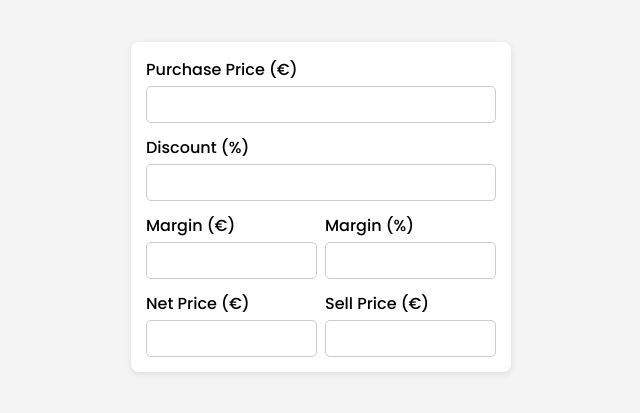
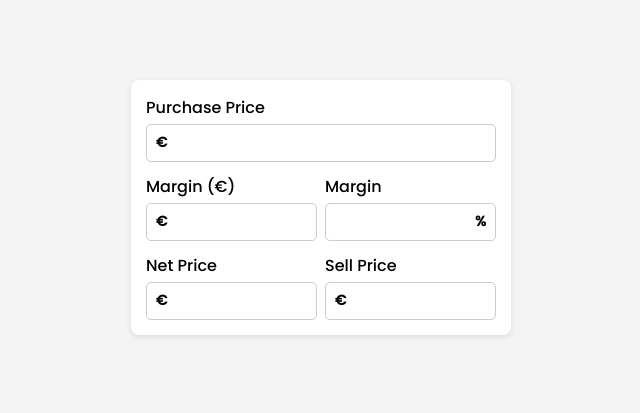
Before and after one commit to 128476235/calculator, a plain HTML site: page index.html in a window 1280 px wide. Shown: the part 193-606 px from the top of the page, without its empty margins (319-959 px from the left). Drawn offline with Linux system fonts and the light colour scheme.

Commit message:
Update index.html

```diff
--- a/index.html
+++ b/index.html
@@ -4,90 +4,153 @@
    <meta charset="UTF-8">
    <meta name="viewport" content="width=device-width, initial-scale=1.0, user-scalable=no">
    <title>Calculator</title>
+   <link rel="icon" type="image/png" sizes="192x192" href="android-chrome-192x192.png">
+   <link rel="apple-touch-icon" sizes="180x180" href="apple-touch-icon.png">
    <link href="https://fonts.googleapis.com/css2?family=Poppins:wght@300;500&display=swap" rel="stylesheet">
    <style>
        * { margin: 0; padding: 0; box-sizing: border-box; }
-       body {
+       html, body {
+           width: 100%; height: 100%; overflow: hidden;
+           background-color: #f4f4f4; font-family: 'Poppins', sans-serif;
            display: flex; align-items: center; justify-content: center;
-           height: 100vh; background-color: #f4f4f4;
-           font-family: 'Poppins', sans-serif;
+           padding: 2vw;
        }
        .container {
            width: 100%; max-width: 380px; background: white;
            padding: 15px; border-radius: 8px;
            box-shadow: 0 2px 6px rgba(0, 0, 0, 0.1);
            display: flex; flex-direction: column; gap: 12px;
+           min-height: auto;
+           justify-content: center;
        }
        .field { display: flex; flex-direction: column; gap: 4px; }
-       label { font-weight: 500; }
+       label { font-weight: 500; text-align: left; }
        .input-wrapper {
-           display: flex; position: relative;
+           display: flex;
+           align-items: center;
+           position: relative;
        }
        .input-wrapper span {
-           position: absolute; left: 10px; font-weight: bold;
+           position: absolute;
+           left: 10px;
+           font-size: 14px;
+           font-weight: bold;
        }
        input {
-           width: 100%; padding: 10px 10px 10px 30px;
-           border: 1px solid #ccc; border-radius: 5px;
+           width: 100%; padding: 10px 10px 10px 25px; border: 1px solid #ccc;
+           border-radius: 5px; font-size: 14px; text-align: left;
+       }
+       button {
+           width: 100%; padding: 12px; background-color: #1E4E8C;
+           color: white; border: none; cursor: pointer; font-weight: bold;
+           border-radius: 5px; font-size: 14px;
+           transition: background-color 0.3s ease; margin-top: 10px;
        }
        .row { display: flex; gap: 8px; }
+       .row input { text-align: left; }
    </style>
 </head>
 <body>
    <div class="container">
        <div class="field">
-           <label>Purchase Price (€)</label>
-           <input type="number" id="purchasePrice" oninput="calculate()">
-       </div>
-       <div class="field">
-           <label>Discount (%)</label>
-           <input type="number" id="discount" oninput="calculate()">
+           <label>Purchase Price</label>
+           <div class="input-wrapper">
+               <span>€</span>
+               <input type="number" id="purchasePrice" oninput="updateFromPurchasePrice()">
+           </div>
        </div>
        <div class="row">
            <div class="field">
                <label>Margin (€)</label>
-               <input type="number" id="profitAmount" oninput="calculate()">
+               <div class="input-wrapper">
+                   <span>€</span>
+                   <input type="number" id="profitAmount" oninput="updateFromProfitAmount()">
+               </div>
            </div>
            <div class="field">
-               <label>Margin (%)</label>
-               <input type="number" id="profitMargin" oninput="calculate()">
+               <label>Margin</label>
+               <div class="input-wrapper">
+                   <input type="number" id="profitMargin" oninput="updateFromProfitMargin()">
+                   <span style="right: 10px; left: auto;">%</span>
+               </div>
            </div>
        </div>
        <div class="row">
            <div class="field">
-               <label>Net Price (€)</label>
-               <input type="number" id="sellPriceExcl" readonly>
+               <label>Net Price</label>
+               <div class="input-wrapper">
+                   <span>€</span>
+                   <input type="number" id="sellPriceExcl" readonly>
+               </div>
            </div>
            <div class="field">
-               <label>Sell Price (€)</label>
-               <input type="number" id="sellPriceIncl" oninput="calculate()">
+               <label>Sell Price</label>
+               <div class="input-wrapper">
+                   <span>€</span>
+                   <input type="number" id="sellPriceIncl" oninput="updateFromSellPrice()">
+               </div>
            </div>
        </div>
    </div>
 
    <script>
-       function calculate() {
-           let purchasePrice = parseFloat(document.getElementById('purchasePrice').value) || 0;
-           let discount = parseFloat(document.getElementById('discount').value) || 0;
-           let profitMargin = parseFloat(document.getElementById('profitMargin').value) || 0;
-           let profitAmount = parseFloat(document.getElementById('profitAmount').value) || 0;
-           let sellPriceIncl = parseFloat(document.getElementById('sellPriceIncl').value) || 0;
+       function updateFromPurchasePrice() {
+           const purchasePrice = parseFloat(document.getElementById('purchasePrice').value) || 0;
+           const profitMargin = parseFloat(document.getElementById('profitMargin').value) || 0;
 
-           let discountedPrice = purchasePrice * (1 - discount / 100);
-           let sellPriceExcl = discountedPrice * (1 + profitMargin / 100);
-           let finalSellPriceIncl = sellPriceExcl * 1.21;
+           if (purchasePrice > 0 && profitMargin > 0) {
+               const sellingPriceExcl = purchasePrice / (1 - (profitMargin / 100));
+               const sellingPriceIncl = sellingPriceExcl * 1.21;
+               const profitAmount = sellingPriceExcl - purchasePrice;
 
-           if (profitMargin > 0) {
-               document.getElementById('profitAmount').value = (sellPriceExcl - discountedPrice).toFixed(2);
+               document.getElementById('profitAmount').value = profitAmount.toFixed(2);
+               document.getElementById('sellPriceExcl').value = sellingPriceExcl.toFixed(2);
+               document.getElementById('sellPriceIncl').value = sellingPriceIncl.toFixed(2);
            }
-           if (profitAmount > 0) {
-               sellPriceExcl = discountedPrice + profitAmount;
-               finalSellPriceIncl = sellPriceExcl * 1.21;
-               document.getElementById('profitMargin').value = ((profitAmount / sellPriceExcl) * 100).toFixed(2);
+       }
+
+       function updateFromProfitMargin() {
+           const purchasePrice = parseFloat(document.getElementById('purchasePrice').value) || 0;
+           const profitMargin = parseFloat(document.getElementById('profitMargin').value) || 0;
+
+           if (purchasePrice > 0 && profitMargin > 0) {
+               const sellingPriceExcl = purchasePrice / (1 - (profitMargin / 100));
+               const sellingPriceIncl = sellingPriceExcl * 1.21;
+               const profitAmount = sellingPriceExcl - purchasePrice;
+
+               document.getElementById('profitAmount').value = profitAmount.toFixed(2);
+               document.getElementById('sellPriceExcl').value = sellingPriceExcl.toFixed(2);
+               document.getElementById('sellPriceIncl').value = sellingPriceIncl.toFixed(2);
            }
-           if (discount > 0) {
-               document.getElementById('sellPriceIncl').value = finalSellPriceIncl.toFixed(2);
-               document.getElementById('sellPriceExcl').value = sellPriceExcl.toFixed(2);
+       }
+
+       function updateFromProfitAmount() {
+           const purchasePrice = parseFloat(document.getElementById('purchasePrice').value) || 0;
+           const profitAmount = parseFloat(document.getElementById('profitAmount').value) || 0;
+
+           if (purchasePrice > 0 && profitAmount > 0) {
+               const sellingPriceExcl = purchasePrice + profitAmount;
+               const sellingPriceIncl = sellingPriceExcl * 1.21;
+               const profitMargin = (profitAmount / sellingPriceExcl) * 100;
+
+               document.getElementById('profitMargin').value = profitMargin.toFixed(2);
+               document.getElementById('sellPriceExcl').value = sellingPriceExcl.toFixed(2);
+               document.getElementById('sellPriceIncl').value = sellingPriceIncl.toFixed(2);
+           }
+       }
+
+       function updateFromSellPrice() {
+           const purchasePrice = parseFloat(document.getElementById('purchasePrice').value) || 0;
+           const sellingPriceIncl = parseFloat(document.getElementById('sellPriceIncl').value) || 0;
+
+           if (purchasePrice > 0 && sellingPriceIncl > 0) {
+               const sellingPriceExcl = sellingPriceIncl / 1.21;
+               const profitAmount = sellingPriceExcl - purchasePrice;
+               const profitMargin = (profitAmount / sellingPriceExcl) * 100;
+
+               document.getElementById('profitAmount').value = profitAmount.toFixed(2);
+               document.getElementById('profitMargin').value = profitMargin.toFixed(2);
+               document.getElementById('sellPriceExcl').value = sellingPriceExcl.toFixed(2);
            }
        }
    </script>
```
